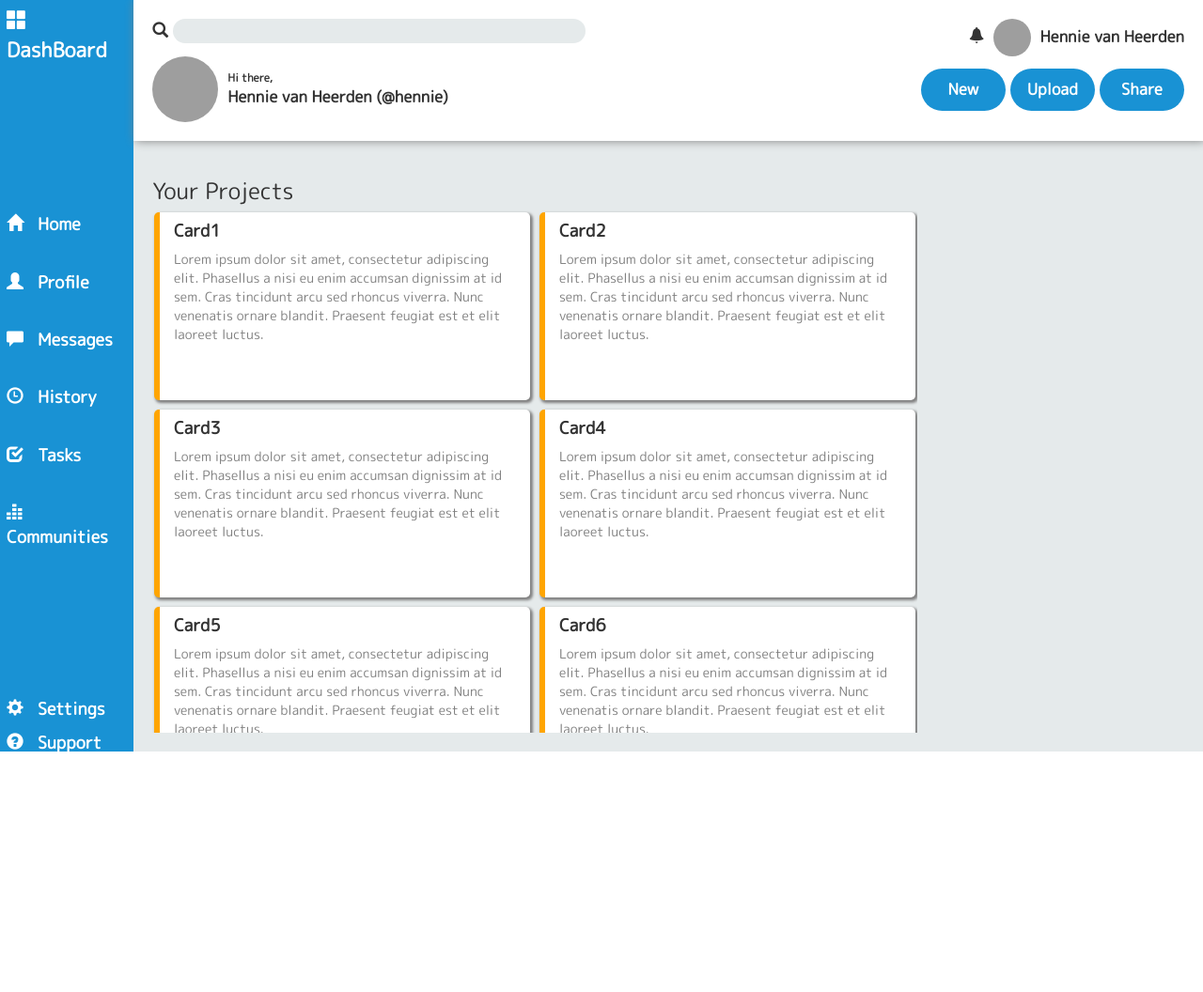
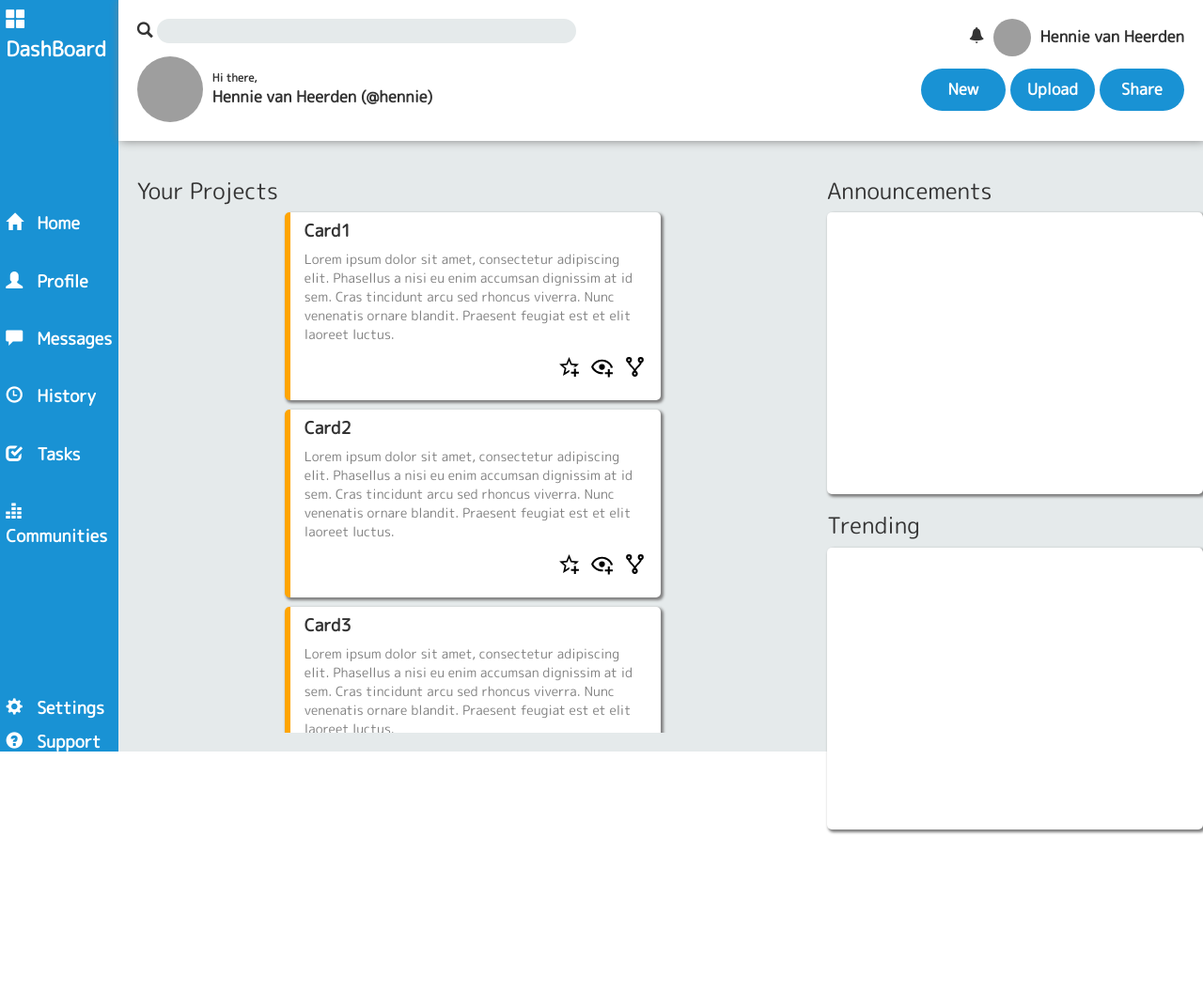
Before and after one commit to Hennie-dev/AdminDashboard, a plain HTML site: page index.html in a window 1280 px wide. Shown: the whole page at 94% size. Drawn offline with nearby package versions, Linux system fonts and the light colour scheme; grey boxes are pictures that could not be loaded.

Commit message:
Added card buttons with styling and svg icons. Created the basic layout of the right side panel

```diff
--- a/index.html
+++ b/index.html
@@ -68,27 +68,67 @@
                     <div class="card">
                         <h4>Card1</h4>
                         <p>Lorem ipsum dolor sit amet, consectetur adipiscing elit. Phasellus a nisi eu enim accumsan dignissim at id sem. Cras tincidunt arcu sed rhoncus viverra. Nunc venenatis ornare blandit. Praesent feugiat est et elit laoreet luctus. </p>
+                        <div class="classButtons">
+                            <img src="./resources/star-plus-outline.svg" height="25px">
+                            <img src="resources/eye-plus-outline.svg" height="25px">
+                            <img src="./resources/source-fork.svg" height="25px">
+                        </div>
                     </div>
                     <div class="card">
                         <h4>Card2</h4>
                         <p>Lorem ipsum dolor sit amet, consectetur adipiscing elit. Phasellus a nisi eu enim accumsan dignissim at id sem. Cras tincidunt arcu sed rhoncus viverra. Nunc venenatis ornare blandit. Praesent feugiat est et elit laoreet luctus. </p>
+                        <div class="classButtons">
+                            <img src="./resources/star-plus-outline.svg" height="25px">
+                            <img src="resources/eye-plus-outline.svg" height="25px">
+                            <img src="./resources/source-fork.svg" height="25px">
+                        </div>
                     </div>
                     <div class="card">
                         <h4>Card3</h4>
                         <p>Lorem ipsum dolor sit amet, consectetur adipiscing elit. Phasellus a nisi eu enim accumsan dignissim at id sem. Cras tincidunt arcu sed rhoncus viverra. Nunc venenatis ornare blandit. Praesent feugiat est et elit laoreet luctus. </p>
+                        <div class="classButtons">
+                            <img src="./resources/star-plus-outline.svg" height="25px">
+                            <img src="resources/eye-plus-outline.svg" height="25px">
+                            <img src="./resources/source-fork.svg" height="25px">
+                        </div>
                     </div>
                     <div class="card">
                         <h4>Card4</h4>
                         <p>Lorem ipsum dolor sit amet, consectetur adipiscing elit. Phasellus a nisi eu enim accumsan dignissim at id sem. Cras tincidunt arcu sed rhoncus viverra. Nunc venenatis ornare blandit. Praesent feugiat est et elit laoreet luctus.</p>
+                        <div class="classButtons">
+                            <img src="./resources/star-plus-outline.svg" height="25px">
+                            <img src="resources/eye-plus-outline.svg" height="25px">
+                            <img src="./resources/source-fork.svg" height="25px">
+                        </div>
                     </div>
                     <div class="card">
                         <h4>Card5</h4>
                         <p>Lorem ipsum dolor sit amet, consectetur adipiscing elit. Phasellus a nisi eu enim accumsan dignissim at id sem. Cras tincidunt arcu sed rhoncus viverra. Nunc venenatis ornare blandit. Praesent feugiat est et elit laoreet luctus. </p>
+                        <div class="classButtons">
+                            <img src="./resources/star-plus-outline.svg" height="25px">
+                            <img src="resources/eye-plus-outline.svg" height="25px">
+                            <img src="./resources/source-fork.svg" height="25px">
+                        </div>
                     </div>
                     <div class="card">
                         <h4>Card6</h4>
                         <p>Lorem ipsum dolor sit amet, consectetur adipiscing elit. Phasellus a nisi eu enim accumsan dignissim at id sem. Cras tincidunt arcu sed rhoncus viverra. Nunc venenatis ornare blandit. Praesent feugiat est et elit laoreet luctus. </p>
+                        <div class="classButtons">
+                            <img src="./resources/star-plus-outline.svg" height="25px">
+                            <img src="resources/eye-plus-outline.svg" height="25px">
+                            <img src="./resources/source-fork.svg" height="25px">
+                        </div>
                     </div>
+                </div>
+            </div>
+            <div id="sideBarRight">
+                <h3>Announcements</h3>
+                <div id="announcementCard">
+
+                </div>
+                <h3>Trending</h3>
+                <div id="trendingCard">
+
                 </div>
             </div>
         </div>
--- a/styles.css
+++ b/styles.css
@@ -187,3 +187,75 @@
 
      }
 }
+
+.classButtons{
+    display: flex;
+    justify-content: end;
+    gap: 10px;
+     & img:hover{
+        cursor:pointer;
+        border-radius: 50%;
+        animation: highlight 0.3s 1 forwards linear;
+     }
+}
+
+@keyframes highlight{
+    to{
+        background-color: lightgrey;
+        padding: 1px;
+    }
+
+}
+
+#sideBarRight{
+    grid-area: 2 / 5 / 5 / 6;
+    margin-top: 20px;
+}
+
+#announcementCard{
+    background-color: white;
+     border-radius: 5px;
+     width: 400px;
+     height: 300px;
+     padding: 0px 15px 15px 15px;
+     box-shadow: 2px 2px 3px 1px grey;
+
+     &:hover{
+        box-shadow: 2px 2px 3px 1px rgb(160, 160, 160);
+     }
+
+     & h4{
+        font-weight: bold;
+     }
+
+     & p{
+        height: 55%;
+        color: grey;
+        overflow: hidden;
+
+     }
+}
+
+#trendingCard{
+    background-color: white;
+    border-radius: 5px;
+    width: 400px;
+    height: 300px;
+    padding: 0px 15px 15px 15px;
+    box-shadow: 2px 2px 3px 1px grey;
+
+    &:hover{
+       box-shadow: 2px 2px 3px 1px rgb(160, 160, 160);
+    }
+
+    & h4{
+       font-weight: bold;
+    }
+
+    & p{
+       height: 55%;
+       color: grey;
+       overflow: hidden;
+
+    }
+}
```
Also changed, not shown: resources/eye-plus-outline.svg (added), resources/source-fork.svg (added), resources/star-plus-outline.svg (added).
